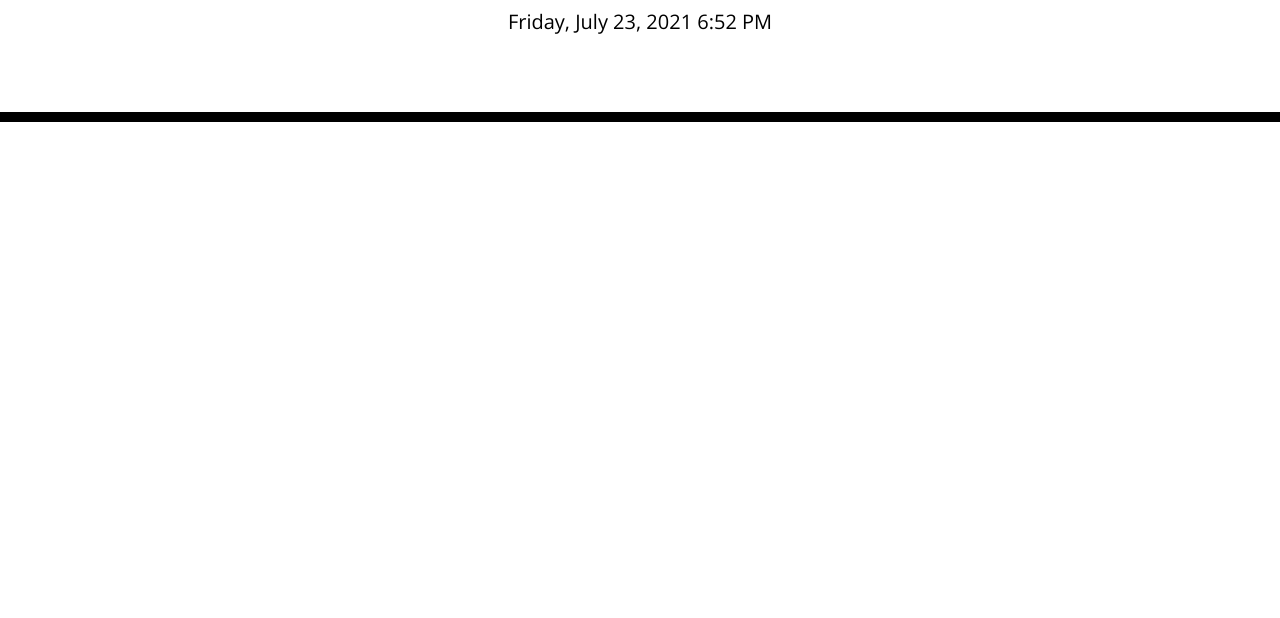
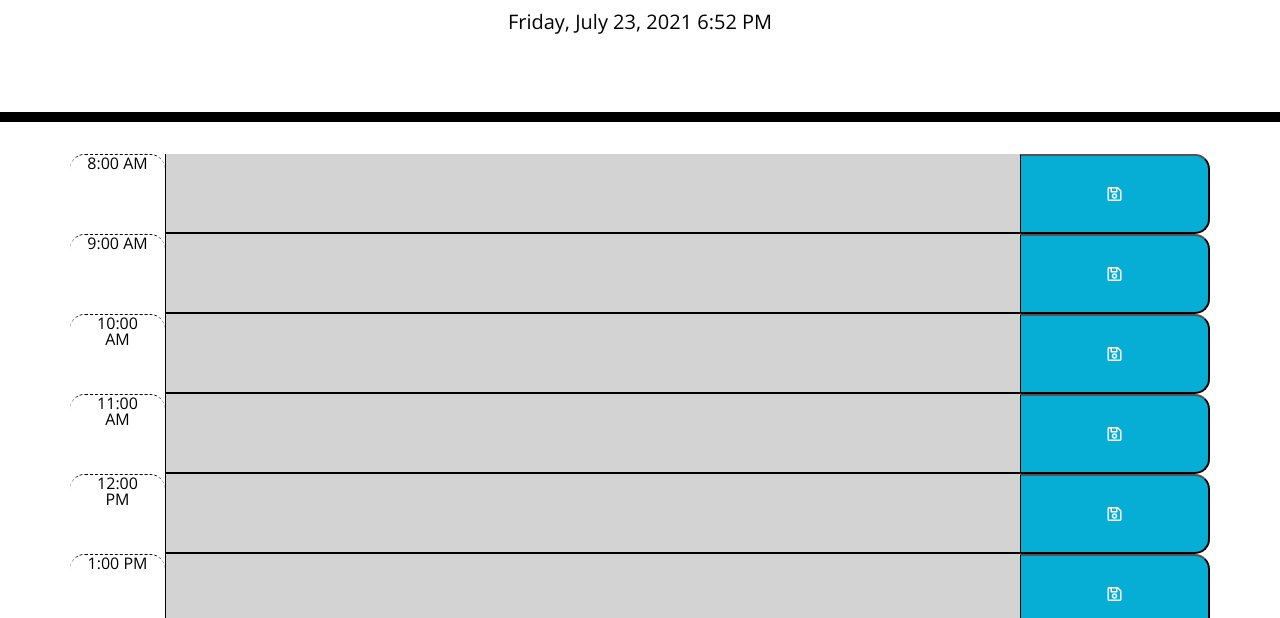
Before and after one commit to Proton-8/Interactive-Planner, a plain HTML site: page index.html in a window 1280 px wide. Shown: the part 182-800 px from the top of the page. Drawn offline with nearby package versions, Linux system fonts and the light colour scheme.

Commit message:
code update

```diff
--- a/index.html
+++ b/index.html
@@ -28,9 +28,16 @@
       <p class="lead">A simple calendar app for scheduling your work day</p>
       <p id="currentDay" class="lead"></p>
     </header>
-    <div class="container">
+    <!-- added full width-->
+    <div class = 'button'id class="far fa-save"></i>
+    <div class="container"></div>
+      <div class="row">
 
-      <!-- Timeblocks via jQuery :-) -->
+
+
+      </div>
+
+
 
     </div>
 
--- a/java.js
+++ b/java.js
@@ -1,50 +1,94 @@
-$(document).ready(function (){
+$(document).ready(function () {
 
-});
+
 // inserts the local time and day data
 const clock = document.getElementById('clock');
-function updateTime (){
- const now = moment();
-    const dayTime = now.format ('hh:mm:ssA');
+
+function updateTime() {
+    const now = moment();
+    const dayTime = now.format('hh:mm:ssA');
 
     clock.textContent = dayTime;
-    }
-    let now = moment().format('LLLL');
+}
+let now = moment().format('LLLL');
 $('#currentDay').text(now);
 
-// the main interface
-function main(){
-    // sets hours 8am to 6pm on display
-    for (x = 8; x <= 18; x++){
-        let baseRow = $('.row');
-        let timeRow = $('.time-block');
-        timeRow.text(moment(x, 'hh').format('LT'));
-        let eventRow = $(`<textarea class = "col" id='inputText${x}' type='text' name='userInput'></textarea>`);
-        // $input.text(localStorage.getItem(x));
-// add to the main base
-$('.container').append (baseRow)
+
+// the main interface/funtion
+function main() {
+
+  //set hours from 8 to 6pm
+    for (x = 8; x <= 18; x++) {
+
+        // start by creating the base row
+        let row = $(`<div class= "row">`)
+        // add the hour slot
+        $hour = $(`<div class = "hour time-block col-1"> type='text'</div>`)
+        // for each line per index 'x', display the time in AM/PM per 'moment' documentation
+        $hour.text(moment(x, 'hh').format('LT'))
+        // create input area with index location
+        $input = $(`<textarea class = "col" id='inputText${x}' type='text' name='userInput'></textarea>`)
+        $input.text =(localStorage.getItem(x))
+        // create save button with index for each line(for local storage) and a regular save icon from Font Awesome
+        let saveButton = $(`<button class = "saveBtn col-2 col-m-2 far fa-save" data-id='${x}'></button>`)
+
+        // create the main page in two lines :-)
+        $('.container').append(row)
+        $(row).append($hour,$input,saveButton)
 
 
-// $(timeRow).append
+        // code to read input will be here soon
+        $('.saveBtn').on('click', function () {
+            //
 
+        })
+// code to color each hour slot
+        if(x <  moment().format('HH') ){
+          $input.addClass('past')
+      } else if (x >  moment().format('HH')){
+          $input.addClass('future')
+      } else {
+          $input.addClass('present')
+      }
 
-// code to read input will be here
-$('.saveBtn').on('click', function(){
-   // ???
-
-
-})
-
-
-// function hover(){
-// }
-
-
-// code to save all data to local storage will go here
+        // code to save all data to local storage will go here soon ---------------------
 
     }
+    //$('.tr').append(`<td class='td'>${y}</td>`)
+    // $('.tr').append(eventRow)
 }
+main()
+});
 
+// reference code only -------------------
 
-// run the main (core) function listed above
-main()
+    /* <table class="table">
+      <thead>
+        <tr>
+          <th scope="col">#</th>
+          <th scope="col">First</th>
+          <th scope="col">Last</th>
+          <th scope="col">Handle</th>
+        </tr>
+      </thead>
+      <tbody>
+        <tr>
+          <th scope="row">1</th>
+          <td>Mark</td>
+          <td>Otto</td>
+          <td>@mdo</td>
+        </tr>
+        <tr>
+          <th scope="row">2</th>
+          <td>Jacob</td>
+          <td>Thornton</td>
+          <td>@fat</td>
+        </tr>
+        <tr>
+          <th scope="row">3</th>
+          <td>Larry</td>
+          <td>the Bird</td>
+          <td>@twitter</td>
+        </tr>
+      </tbody>
+    </table> */
--- a/style.css
+++ b/style.css
@@ -11,6 +11,8 @@ textarea {
   color: #000000;
   border-left: 1px solid black;
   padding: 10px;
+  text-align: center;
+
 }
 
 .jumbotron {
@@ -33,7 +35,8 @@ textarea {
 .row {
   white-space: pre-wrap;
   height: 80px;
-  border-top: 1px solid white;
+  border-top: #77dd77;
+  /* border-top: 1px solid white; */
 }
 
 .hour {
@@ -44,17 +47,21 @@ textarea {
 
 .past {
   background-color: #d3d3d3;
-  color: white;
+  color:black;
+  border-bottom: 2px solid black;
 }
 
 .present {
   background-color: #ff6961;
-  color: white;
+  color:black;
+  border-bottom: 2px solid black;
+
 }
 
 .future {
   background-color: #77dd77;
-  color: white;
+  color: black;
+  border-bottom: 2px solid black;
 }
 
 .saveBtn {
```
Also changed, not shown: 2 other files.
